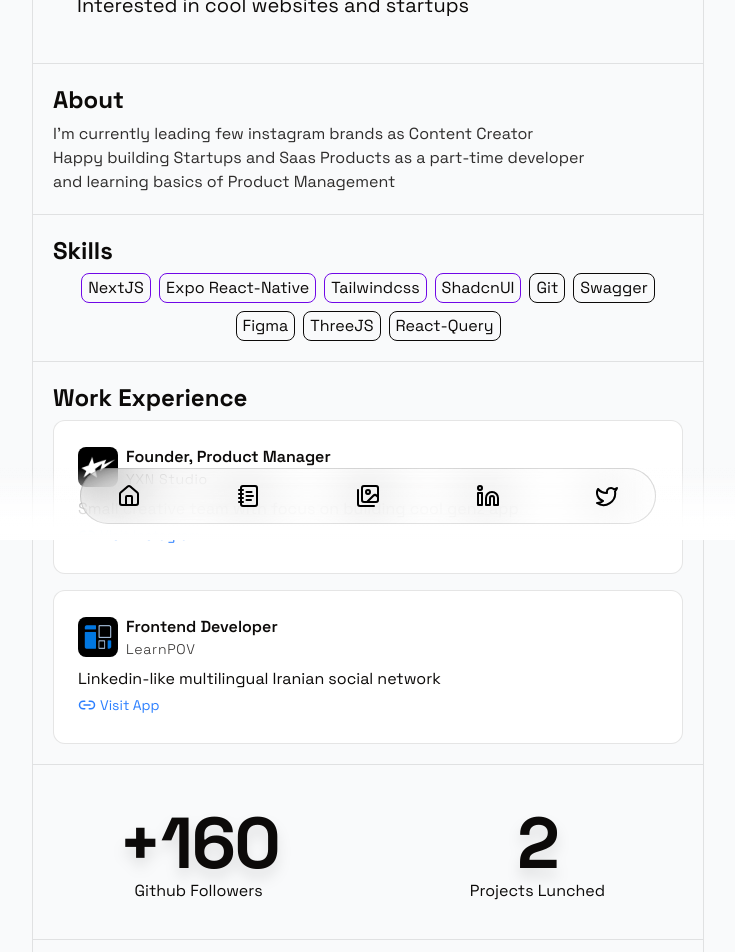
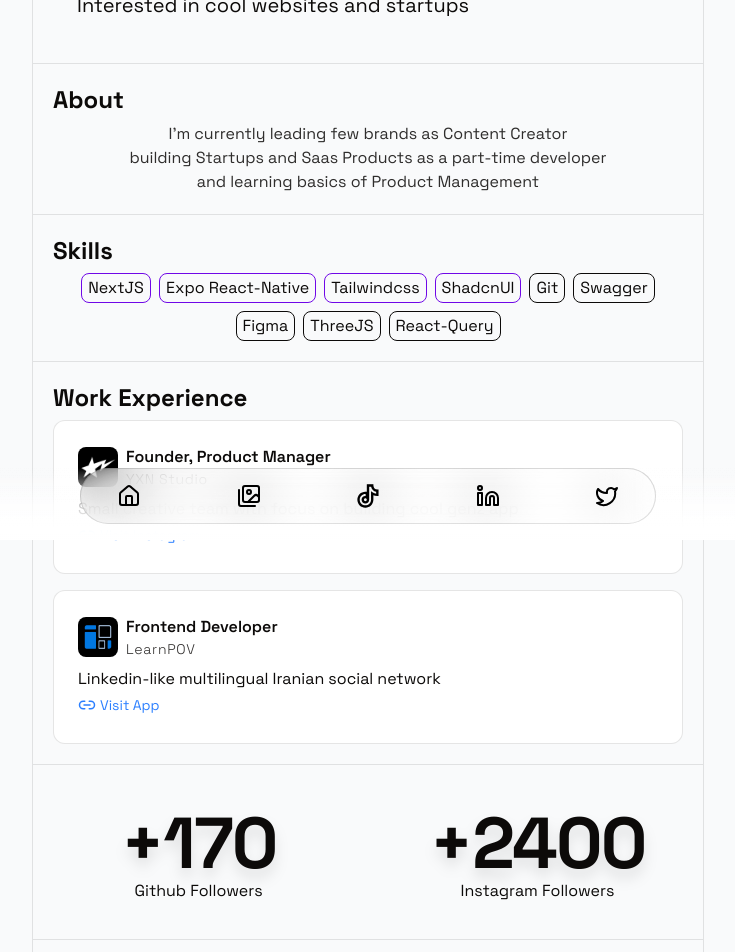
Before and after one commit to cwpslxck/cwpslxck, a Next.js app: page / in a window 1280 px wide. Shown: the part 260-1212 px from the top of the page, without its empty margins (272-1007 px from the left). Built offline with nearby package versions, Linux system fonts and the light colour scheme.

Commit message:
Hotfix: change some shiii

```diff
--- a/Components/footer.tsx
+++ b/Components/footer.tsx
@@ -6,6 +6,9 @@
   TwitterIcon,
 } from "lucide-react";
 import Link from "next/link";
+import { FaTiktok } from "react-icons/fa6";
+import { PiTiktokLogoBold } from "react-icons/pi";
+import { RiTiktokLine } from "react-icons/ri";
 
 function Footer() {
   return (
@@ -19,18 +22,19 @@
           <HouseIcon />
         </Link>
         <Link
-          title="Visit blog page"
-          className="size-12 rounded-full flex items-center justify-center"
-          href={"/blog"}
-        >
-          <NotebookTextIcon />
-        </Link>
-        <Link
           title="Visit gallery page"
           className="size-12 rounded-full flex items-center justify-center"
           href={"/gallery"}
         >
           <ImagesIcon />
+        </Link>
+        <Link
+          title="Visit my Tiktok"
+          className="size-12 rounded-full flex items-center justify-center"
+          target="_blank"
+          href={"https://tiktok.com/@cwpslxck"}
+        >
+          <RiTiktokLine size={28} />
         </Link>
         <Link
           title="Visit my LinkedIn"
--- a/Components/sections/about.tsx
+++ b/Components/sections/about.tsx
@@ -4,10 +4,10 @@
 function About() {
   return (
     <Section title="About">
-      <div className="opacity-85">
-        I'm currently leading few instagram brands as Content Creator
+      <div className="opacity-85 text-center">
+        I'm currently leading few brands as Content Creator
         <br />
-        Happy building Startups and Saas Products as a part-time developer
+        building Startups and Saas Products as a part-time developer
         <br />
         and learning basics of Product Management
       </div>
--- a/Components/sections/status.tsx
+++ b/Components/sections/status.tsx
@@ -7,15 +7,15 @@
       <div className="py-4 grid grid-cols-1 md:grid-cols-2 gap-12">
         <div className="flex justify-center items-center flex-col">
           <div className="text-7xl font-extrabold tracking-tight drop-shadow-xl">
-            +160
+            +170
           </div>
           <p>Github Followers</p>
         </div>
         <div className="flex justify-center items-center flex-col">
           <div className="text-7xl font-extrabold tracking-tight drop-shadow-xl">
-            2
+            +2400
           </div>
-          <p>Projects Lunched</p>
+          <p>Instagram Followers</p>
         </div>
       </div>
     </Section>
--- a/app/(pages)/gallery/page.tsx
+++ b/app/(pages)/gallery/page.tsx
@@ -3,13 +3,10 @@
 
 export default async function GalleryPage() {
   return (
-    <div className="px-5 py-8">
-      <div className="columns-1 md:columns-2 space-y-4 gap-4">
+    <div className="px-5 py-8 max-w-sm mx-auto">
+      <div className="flex flex-col gap-4">
         {GALLERY_ITEMS.map((item, i) => (
-          <div
-            key={i}
-            className="w-full flex gap-2 flex-col break-inside-avoid"
-          >
+          <div key={i} className="w-full flex gap-2 flex-col">
             <Image
               alt={item.title}
               src={item.url}
```
